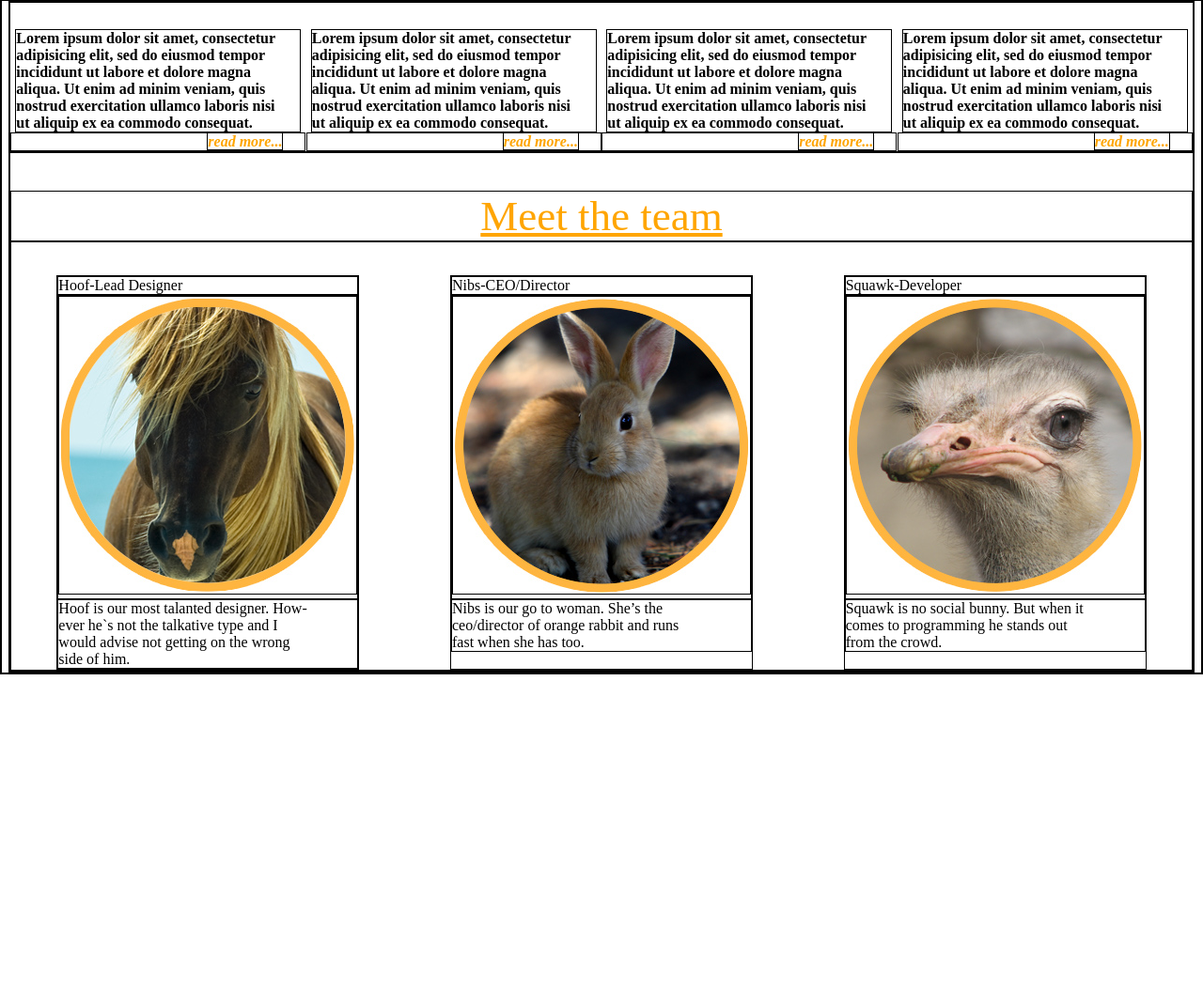
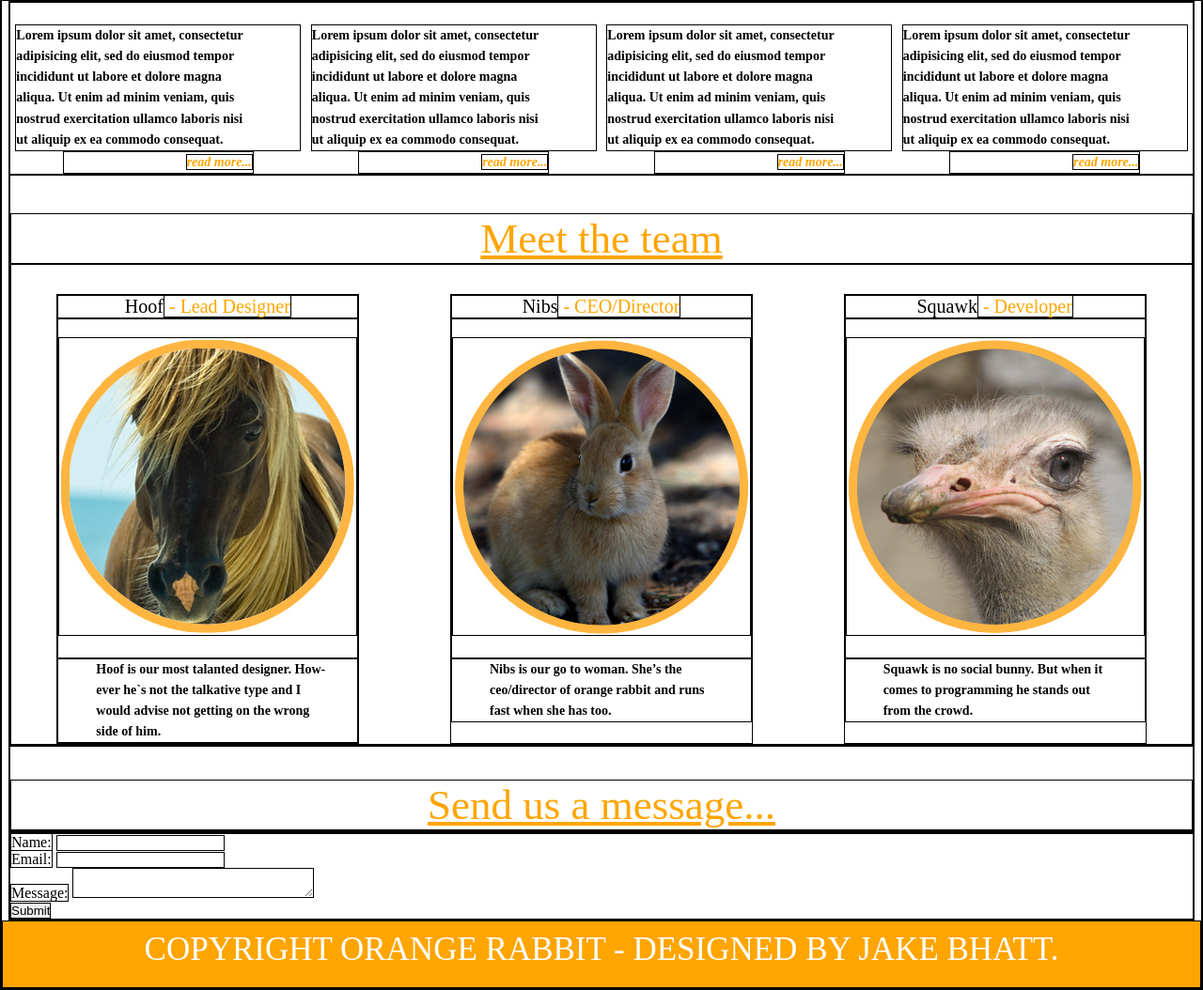
Before and after one commit to Yura33/1111111, a website: page distr/index.html in a window 1280 px wide. Shown: the part 542-1596 px from the top of the page at 94% size. Before the commit the page ends 1260 px from the top, so only its background shows below. Drawn offline with Linux system fonts and the light colour scheme; a web font is replaced by a local one.

Commit message:
not style forms

```diff
--- a/distr/index.html
+++ b/distr/index.html
@@ -45,22 +45,36 @@
             <div class="span5">Meet the team</div>
             <div class="card">
                 <div class="card1">
-                    <div class="card_span1">Hoof-Lead Designer</div>
-                    <div><img src="img/horse.jpg"></div>
-                    <div>Hoof is our most talanted designer.  How-<br>ever he`s not the talkative type and I<br>would advise not getting on the wrong<br>side of him.</div>
+                    <div class="card_span1">Hoof<span class="cardSpan">&#32-&#32Lead Designer</span></div>
+                    <div class="img_card"><img src="img/horse.jpg"></div>
+                    <div class="text">Hoof is our most talanted designer. How-<br>ever he`s not the talkative type and I<br>would advise not getting on the wrong<br>side of him.</div>
                 </div>
                 <div class="card2">
-                    <div class="card_span2">Nibs-CEO/Director</div>
-                    <div><img src="img/rabbit2.jpg"></div>
-                    <div>Nibs is our go to woman. She’s the<br>ceo/director of orange rabbit and runs<br>fast when she has too.</div>
+                    <div class="card_span2">Nibs<span class="cardSpan">&#32-&#32CEO/Director</span></div>
+                    <div class="img_card"><img src="img/rabbit2.jpg"></div>
+                    <div class="text">Nibs is our go to woman. She’s the<br>ceo/director of orange rabbit and runs<br>fast when she has too.</div>
                 </div>
                 <div class="card3">
-                    <div  class="card_span3">Squawk-Developer</div>
-                    <div><img src="img/ostrich.jpg"></div>
-                    <div>Squawk is no social bunny. But when it<br>comes to programming he stands out<br>from the crowd.</div>
+                    <div  class="card_span3">Squawk<span class="cardSpan">&#32-&#32Developer</span></div>
+                    <div class="img_card"><img src="img/ostrich.jpg"></div>
+                    <div class="text">Squawk is no social bunny. But when it<br>comes to programming he stands out<br>from the crowd.</div>
                 </div>
             </div>
         </div>
+        <div class="content3">
+            <div class="span6">Send us a message...</div>
+            <div class="forms"></div>
+        </div>
+        <form>
+            <label for="nikname">Name:</label>
+            <input type="text" id="nikname" name="nikname"><br>
+            <label for="email">Email:</label>
+            <input type="email" id="user-email" name="user-email"><br>
+            <label for="content">Message:</label>
+            <textarea rows="2" cols="30" id="content" name="content" ></textarea><br>
+            <input type="submit" value="Submit">
+        </form>
     </div>
+    <div class="footer">COPYRIGHT ORANGE RABBIT - DESIGNED BY JAKE BHATT.</div>
 </body>
 </html>
--- a/src/main.scss
+++ b/src/main.scss
@@ -1,6 +1,21 @@
 @font-face {
     font-family: myFont;
     src: url(/fonts/3979.ttf);
+}
+
+@font-face {
+    font-family: Lapture;
+    src: url(/fonts/17530.ttf);
+}
+
+@font-face {
+    font-family: Ubuntu;
+    src: url(/fonts/3976.ttf);
+}
+
+@font-face {
+    font-family: Memorandum;
+    src: url(/fonts/15304.ttf);
 }
 
 * {
@@ -111,27 +126,29 @@ a {
 
 .main {
     margin: 0 auto;
-    width: 1260px;
+    max-width: 1260px;
+    font-family: Ubuntu;
 }
 
 .content1 {
-    padding-top: 28px;
+    padding-top: 23px;
     display: flex;
     flex-wrap: wrap;
     justify-content: space-evenly;
-    font-size: 16px;
+    font-size: 14px;
     font-weight: bold;
+    line-height: 158%;
 }
 
 .item1, .item2, .item3, .item4 {
     width: 24%;
+
 }
 
 .item5, .item6, .item7, .item8 {
     text-align: right;
     color: orange;
-    padding-right: 23px;
-    width: 23%;
+    width: 16%;
 }
 /*end content1*/
 
@@ -139,15 +156,52 @@ a {
     padding-top: 40px;
 }
 
-.span5 {
+.span5, .span6 {
     text-align: center;
     font-size: 45px;
     text-decoration: underline;
     color: orange;
+    font-family: Lapture;
 }
 
 .card {
     display: flex;
+    padding-top: 31px;
+    justify-content: space-between;
+}
+
+.card_span1, .card_span2, .card_span3 {
+    text-align: center;
+    font-size: 20px;
+}
+
+.cardSpan {
+    color: orange;
+}
+
+.img_card {
+    padding: 19px 0;
+}
+
+.text {
+    font-size: 14px;
+    line-height: 158%;
+    padding-left: 40px;
+    font-weight: bold;
+}
+/*end content2*/
+
+.content3 {
     padding-top: 35px;
-    justify-content: space-around;
 }
+/*end forms*/
+
+.footer {
+    color: white;
+    background-color: orange;
+    font-size: 35px;
+    height: 60px;
+    font-family: Memorandum;
+    text-align: center;
+    padding-top: 10px;
+}
```
Also changed, not shown: src/index.html (+23 -9 lines), distr/css/main.css, 1 other file.
